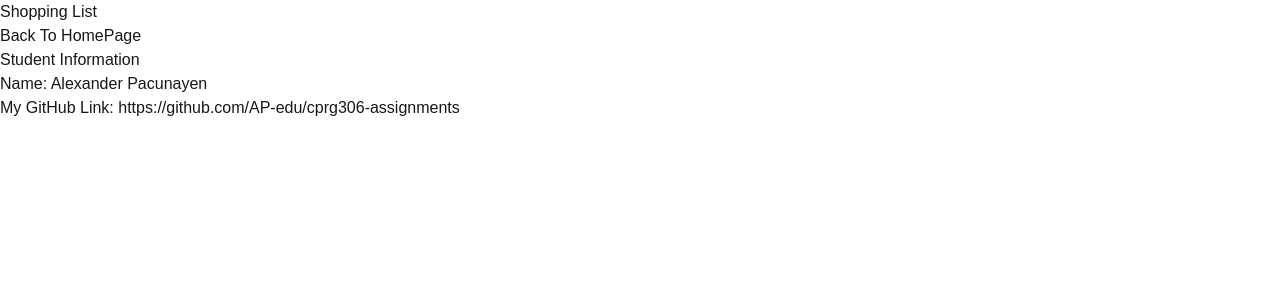
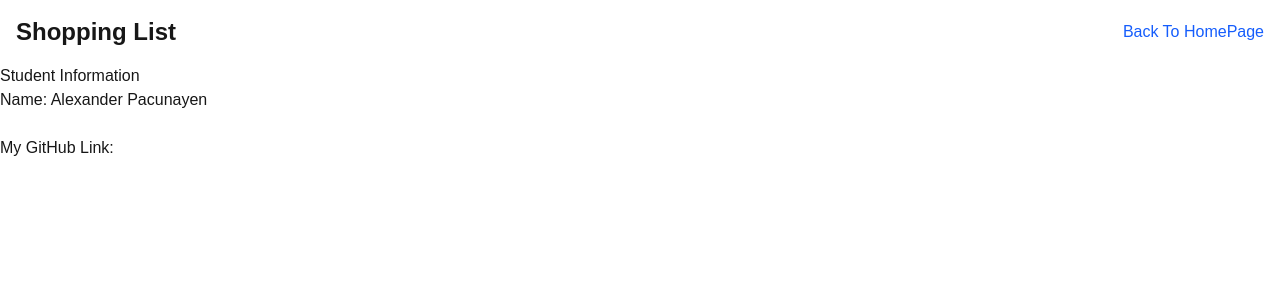
Before and after one commit to AP-edu/cprg306-assignments, a Next.js app: page /week-2 in a window 1280 px wide. Shown: the top 300 px of the page. Built offline with nearby package versions, Linux system fonts and the light colour scheme.

Commit message:
added some tailwind

```diff
--- a/app/page.js
+++ b/app/page.js
@@ -2,8 +2,8 @@ import Image from "next/image";
 import Link from "next/link";
 export default function Home() {
   return (
-    <div className="flex min-h-screen items-center justify-center bg-zinc-50 font-sans dark:bg-black">
-      <main className="flex min-h-screen w-full max-w-3xl flex-col items-center justify-between py-32 px-16 bg-white dark:bg-black sm:items-start">
+    <div>
+      <main>
         <header>
           <h1>CPRG 306: Web Development 2 - Assignments</h1>
           <Link href="/week-2">
--- a/app/week-2/page.js
+++ b/app/week-2/page.js
@@ -4,9 +4,11 @@ import StudentInfo from "./studentInfo";
 export default function Page() {
   return (
     <main>
-      <header>
-        <h1>Shopping List</h1>
-        <Link href="/">Back To HomePage</Link>
+      <header className="flex items-center justify-between p-4">
+        <h1 className="text-2xl font-bold">Shopping List</h1>
+        <Link href="/" className="text-blue-600  hover:underline">
+          Back To HomePage
+        </Link>
       </header>
 
       <h1 className="button-hover:blue">Student Information</h1>
--- a/app/week-2/studentInfo.js
+++ b/app/week-2/studentInfo.js
@@ -5,10 +5,17 @@ export default function StudentInfo() {
     <main>
       <div>
         <h2>Name: Alexander Pacunayen</h2>
+        <br />
       </div>
-      <Link href="https://github.com/AP-edu/cprg306-assignments">
+      <div>
+        <h2> My GitHub Link:</h2>
+      </div>
+      <Link
+        href="https://github.com/AP-edu/cprg306-assignments"
+        className="text-white hover:underline"
+      >
         {" "}
-        My GitHub Link: https://github.com/AP-edu/cprg306-assignments
+        https://github.com/AP-edu/cprg306-assignments
       </Link>
     </main>
   );
```
